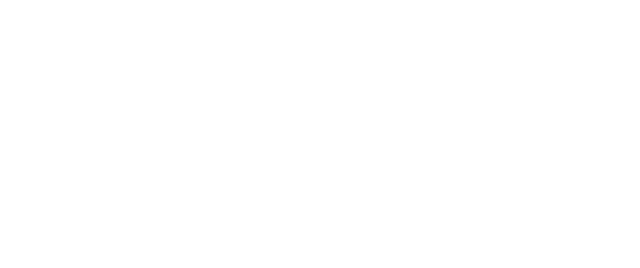
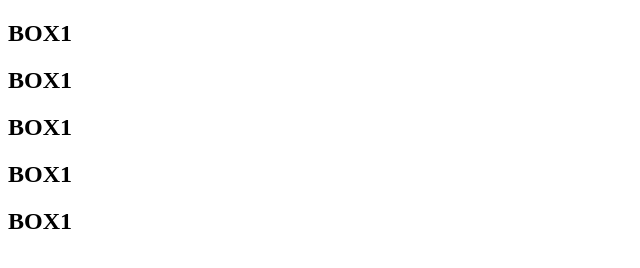
Before and after one commit to dinesh17775/getfit, a plain HTML site: page index.html in a window 1280 px wide. Shown: the whole page, without its empty margins (0-640 px from the left). Drawn offline with Linux system fonts and the light colour scheme.

Commit message:
Added new headings in the each div

```diff
--- a/index.html
+++ b/index.html
@@ -9,11 +9,21 @@
 
 <body>
     <div class="container">
-        <div class="item1"></div>
-        <div class="item2"></div>
-        <div class="item3"></div>
-        <div class="item4"></div>
-        <div class="item5"></div>
+        <div class="item1">
+            <h2>BOX1</h2>
+        </div>
+        <div class="item2">
+            <h2>BOX1</h2>
+        </div>
+        <div class="item3">
+            <h2>BOX1</h2>
+        </div>
+        <div class="item4">
+            <h2>BOX1</h2>
+        </div>
+        <div class="item5">
+            <h2>BOX1</h2>
+        </div>
     </div>
 </body>
 
```
